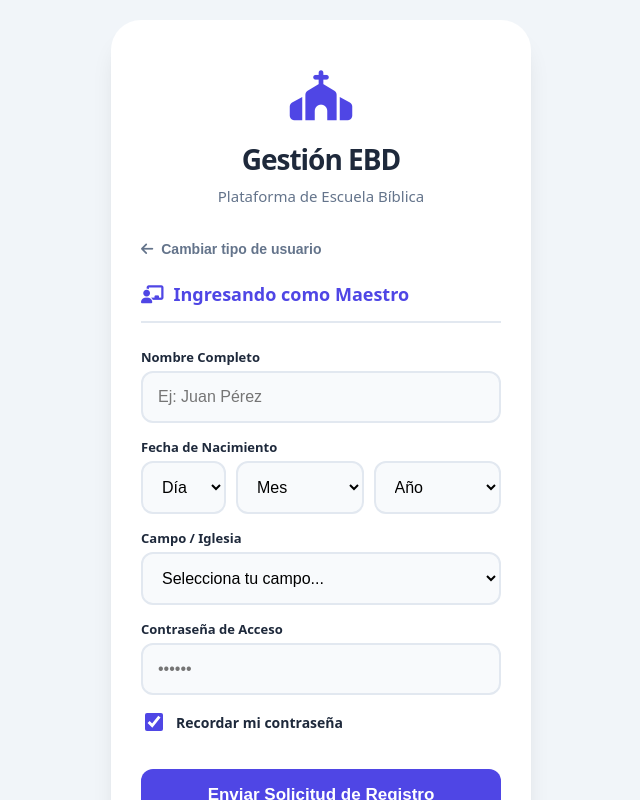
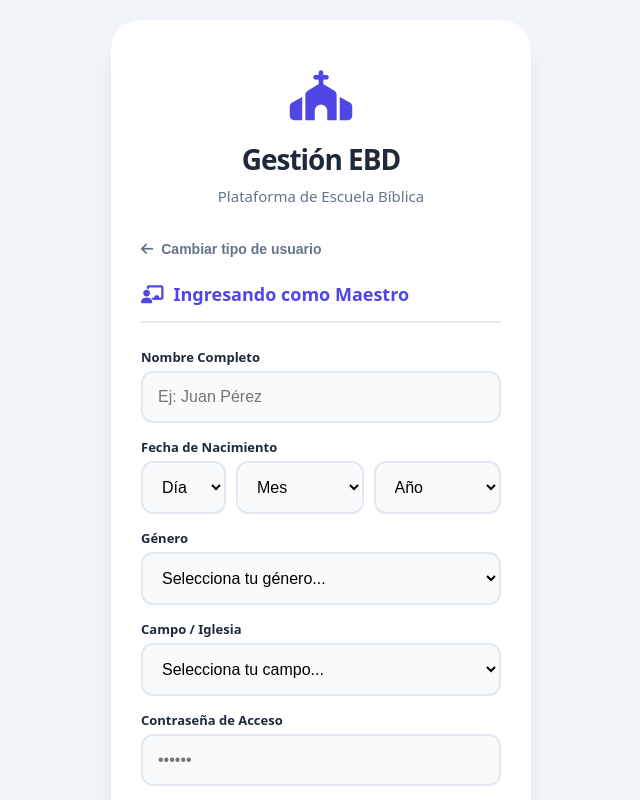
Before and after one commit to AppEBD/SistemaEscuelaBiblica, a React (Vite) app: page / in a window 1280 px wide. Both pictures are taken after a click on the button "Maestro". Shown: the top 800 px of the page, without its empty margins (319-959 px from the left). Built offline with nearby package versions, Linux system fonts and the light colour scheme.

Commit message:
Update LoginView.tsx
género

```diff
--- a/src/modules/auth/presentation/LoginView.tsx
+++ b/src/modules/auth/presentation/LoginView.tsx
@@ -10,7 +10,6 @@ export const LoginView: React.FC = () => {
         days, months, years, handleLogin, limpiarCuenta
     } = useLoginLogic();
 
-    // Busca los datos del rol seleccionado para mostrar su nombre e ícono en el paso 2
     const rolSeleccionado = ROLES_CONFIG.find(r => r.id === form.rol);
 
     return (
@@ -25,7 +24,6 @@ export const LoginView: React.FC = () => {
 
                 <form onSubmit={handleLogin}>
 
-                    {/* PASO 1: SELECCIÓN DE USUARIO (Se oculta si ya eligió uno) */}
                     {!form.rol && !isPending && !isReturning ? (
                         <div className="animate-fade-in">
                             <p className="ebd-role-selector-title">¿Cómo deseas ingresar?</p>
@@ -45,17 +43,14 @@ export const LoginView: React.FC = () => {
                         </div>
                     ) : (
 
-                        /* PASO 2: FORMULARIO DE DATOS */
                         <div className={`animate-fade-in ${(isPending || isReturning) ? "ebd-form-locked" : ""}`}>
 
-                            {/* Botón para regresar al Paso 1 */}
                             {!isPending && !isReturning && (
                                 <button type="button" className="ebd-back-btn" onClick={() => setForm({...form, rol: ''})}>
                                     <i className="fa-solid fa-arrow-left"></i> Cambiar tipo de usuario
                                 </button>
                             )}
 
-                            {/* Encabezado del rol seleccionado */}
                             {rolSeleccionado && (
                                 <div className="selected-role-title">
                                     <i className={`fa-solid ${rolSeleccionado.icon}`}></i>
@@ -85,7 +80,16 @@ export const LoginView: React.FC = () => {
                                         </div>
                                     </div>
 
-                                    {/* ¡MAGIA!: Este campo SOLO aparece si es MAESTRO o AUXILIAR */}
+                                    {/* NUEVO: Campo de Género */}
+                                    <div className="ebd-form-group animate-fade-in">
+                                        <label className="ebd-label">Género</label>
+                                        <select className="ebd-input" value={form.genero} onChange={(e) => setForm({...form, genero: e.target.value})} required>
+                                            <option value="" disabled>Selecciona tu género...</option>
+                                            <option value="Masculino">Masculino</option>
+                                            <option value="Femenino">Femenino</option>
+                                        </select>
+                                    </div>
+
                                     {(form.rol === 'MAESTRO' || form.rol === 'AUXILIAR') && (
                                         <div className="ebd-form-group animate-fade-in">
                                             <label className="ebd-label">Campo / Iglesia</label>
@@ -109,7 +113,6 @@ export const LoginView: React.FC = () => {
                         </div>
                     )}
 
-                    {/* El botón de Ingresar SOLO aparece si ya se eligió un rol en el Paso 1 */}
                     {(form.rol || isPending || isReturning) && (
                         <Button type="submit" className="ebd-submit-btn" disabled={isLoading || isPending || (!form.rol && !isReturning)}>
                             {isLoading ? (
```
